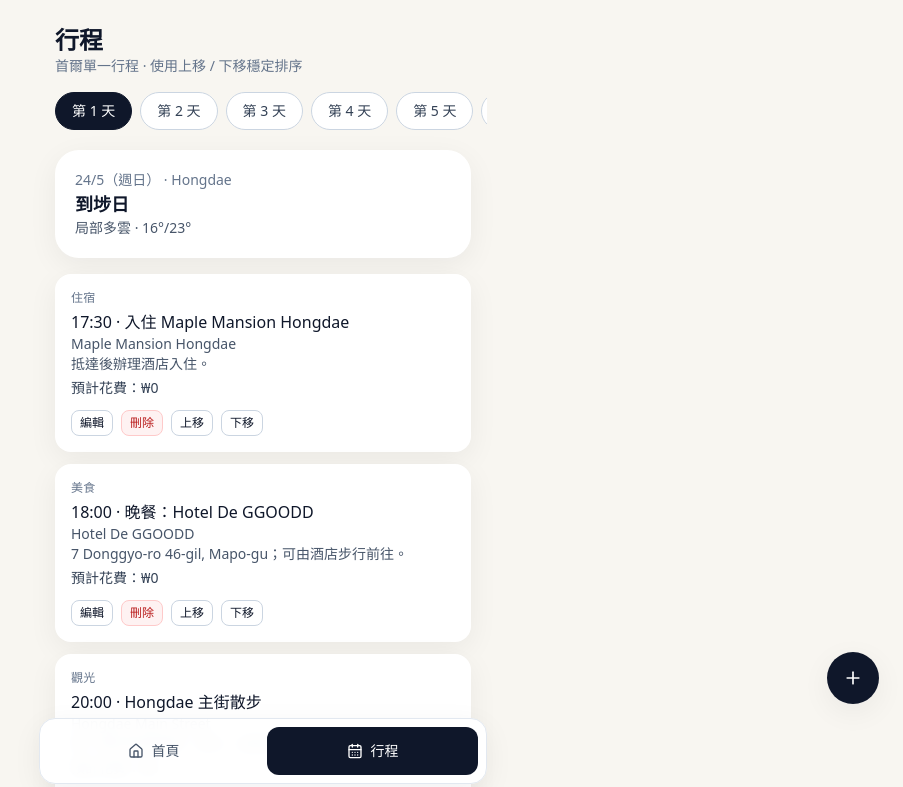
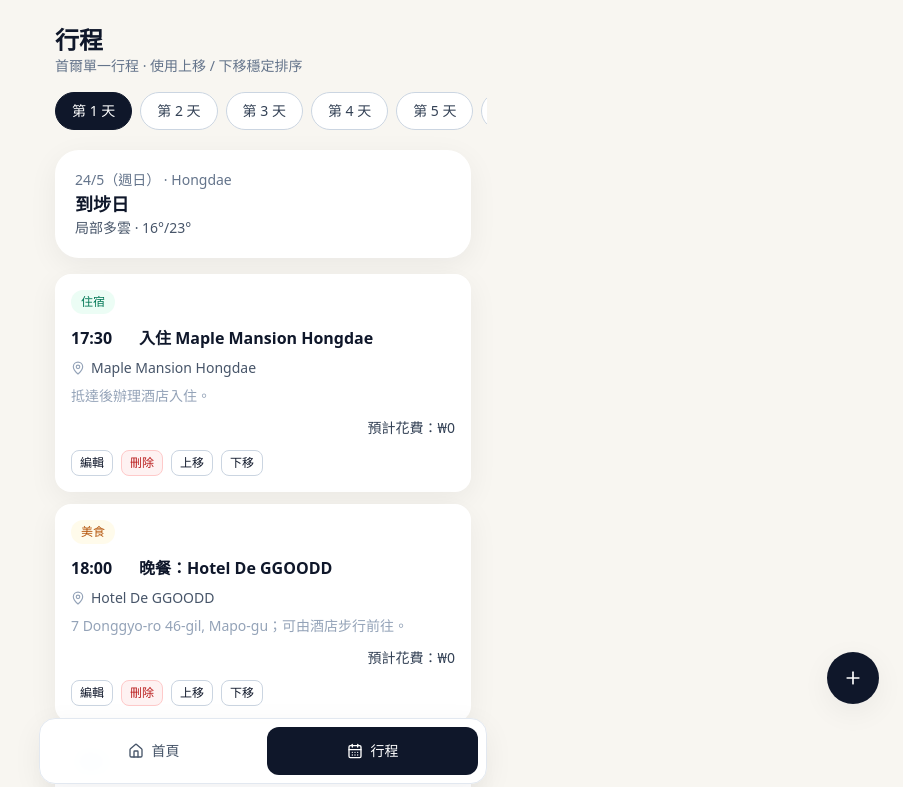
Before and after one commit to onyinno/seoul-companion-os, a Next.js app: page /trip in a window 1280 px wide. Shown: the top 787 px of the page, without its empty margins (377-1280 px from the left). Built offline with nearby package versions, Linux system fonts and the light colour scheme.

Commit message:
refactor(trip): restructure activity cards with badges and hierarchy

```diff
--- a/components/trip-screen.tsx
+++ b/components/trip-screen.tsx
@@ -1,7 +1,7 @@
 'use client';
 
 import { useMemo, useState } from 'react';
-import { Plus } from 'lucide-react';
+import { MapPin, Plus } from 'lucide-react';
 import { formatDate, weatherLabel } from '@/lib/utils';
 import { useTripStore } from '@/store/use-trip-store';
 import { cn } from '@/lib/utils';
@@ -17,6 +17,16 @@ const categoryLabel: Record<ActivityCategory, string> = {
   transport: '交通',
   hotel: '住宿',
   other: '其他'
+};
+
+const categoryBadgeClass: Record<ActivityCategory, string> = {
+  food: 'bg-amber-50 text-amber-700',
+  cafe: 'bg-orange-50 text-orange-700',
+  sightseeing: 'bg-sky-50 text-sky-700',
+  shopping: 'bg-rose-50 text-rose-700',
+  transport: 'bg-indigo-50 text-indigo-700',
+  hotel: 'bg-emerald-50 text-emerald-700',
+  other: 'bg-slate-100 text-slate-600'
 };
 
 export function TripScreen() {
@@ -97,11 +107,25 @@ export function TripScreen() {
         <ul className="space-y-3">
           {dayActivities.map((activity) => (
             <li key={activity.id} className="rounded-2xl bg-white p-4 shadow-soft">
-              <p className="text-xs uppercase tracking-wide text-slate-500">{categoryLabel[activity.category]}</p>
-              <p className="mt-1 font-medium">{activity.time} · {activity.title}</p>
-              <p className="text-sm text-slate-600">{activity.place}</p>
-              <p className="text-sm text-slate-600">{activity.note}</p>
-              <p className="mt-1 text-sm font-medium text-slate-700">預計花費：₩{activity.cost.toLocaleString()}</p>
+              <div className="flex items-start justify-between gap-3">
+                <span className={cn('inline-flex rounded-full px-2.5 py-1 text-xs font-medium', categoryBadgeClass[activity.category])}>
+                  {categoryLabel[activity.category]}
+                </span>
+              </div>
+
+              <div className="mt-3 space-y-2">
+                <p className="flex items-start gap-3">
+                  <span className="w-14 shrink-0 font-semibold text-slate-900">{activity.time}</span>
+                  <span className="font-semibold text-slate-900">{activity.title}</span>
+                </p>
+                <p className="flex items-center gap-1.5 text-sm text-slate-600">
+                  <MapPin className="h-3.5 w-3.5 shrink-0 text-slate-400" />
+                  <span>{activity.place}</span>
+                </p>
+                <p className="text-sm text-slate-400">{activity.note}</p>
+              </div>
+
+              <p className="mt-3 text-right text-sm font-medium text-slate-700">預計花費：₩{activity.cost.toLocaleString()}</p>
               <div className="mt-3 flex flex-wrap gap-2">
                 <Button
                   onClick={() => {
```
